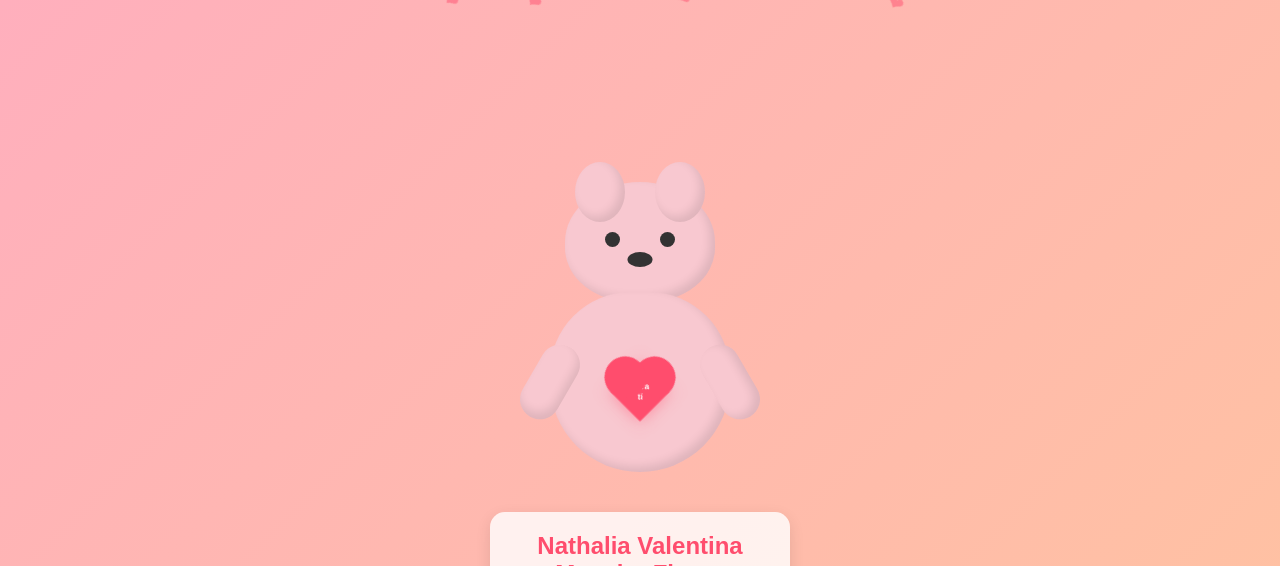
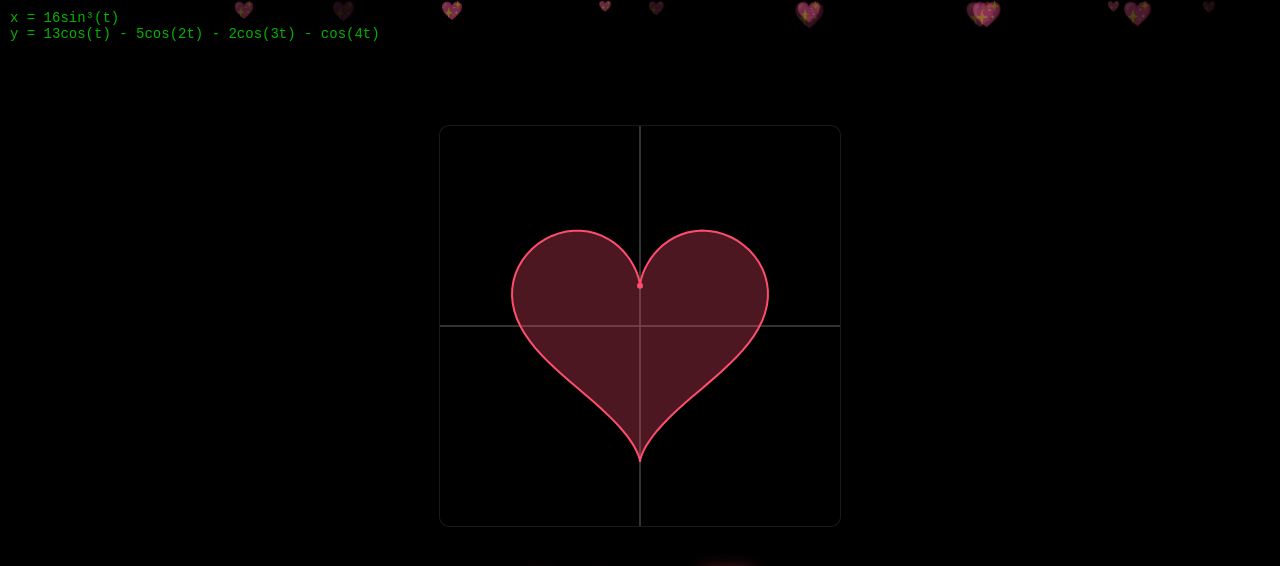
Before and after one commit to MattyTK96/nathalia, a plain HTML site: page index.html in a window 1280 px wide. Shown: the top 566 px of the page. Drawn offline with Linux system fonts and the light colour scheme.

Commit message:
Update index.html

```diff
--- a/index.html
+++ b/index.html
@@ -2,452 +2,271 @@
 <html lang="es">
 <head>
     <meta charset="UTF-8">
-    <meta name="viewport" content="width=device-width, initial-scale=1.0">
-    <title></title>
+    <title>Para mi Novia</title>
     <style>
-        * {
+        body {
             margin: 0;
             padding: 0;
-            box-sizing: border-box;
-        }
-
-        body {
-            font-family: 'Arial', sans-serif;
-            background: linear-gradient(135deg, #ffafbd, #ffc3a0);
-            min-height: 100vh;
             display: flex;
             justify-content: center;
             align-items: center;
+            flex-direction: column;
+            min-height: 100vh;
+            background: #000;
+            font-family: 'Arial', sans-serif;
             overflow: hidden;
-            padding: 20px;
+            color: white;
         }
 
         .container {
-            max-width: 100%;
             text-align: center;
             position: relative;
         }
 
-        .teddy-bear {
-            position: relative;
-            width: 250px;
-            height: 300px;
-            margin: 0 auto 30px;
-        }
-
-        .head {
-            width: 150px;
-            height: 120px;
-            background: #f8c8d0;
-            border-radius: 50% 50% 45% 45%;
-            position: absolute;
-            top: 0;
-            left: 50%;
-            transform: translateX(-50%);
-            box-shadow: inset -5px -5px 10px rgba(0,0,0,0.1);
-        }
-
-        .ear {
-            position: absolute;
-            width: 50px;
-            height: 60px;
-            background: #f8c8d0;
-            border-radius: 50%;
-            top: -20px;
-            box-shadow: inset -5px -5px 10px rgba(0,0,0,0.1);
-        }
-
-        .ear.left {
-            left: 10px;
-        }
-
-        .ear.right {
-            right: 10px;
-        }
-
-        .face {
-            position: absolute;
-            top: 30px;
-            left: 50%;
-            transform: translateX(-50%);
-            width: 120px;
-            height: 80px;
-        }
-
-        .eye {
-            position: absolute;
-            width: 15px;
-            height: 15px;
-            background: #333;
-            border-radius: 50%;
-            top: 20px;
-        }
-
-        .eye.left {
-            left: 25px;
-        }
-
-        .eye.right {
-            right: 25px;
-        }
-
-        .nose {
-            position: absolute;
-            width: 25px;
-            height: 15px;
-            background: #333;
-            border-radius: 50%;
-            top: 40px;
-            left: 50%;
-            transform: translateX(-50%);
-        }
-
-        .body {
-            width: 180px;
-            height: 180px;
-            background: #f8c8d0;
-            border-radius: 45% 45% 50% 50%;
-            position: absolute;
-            top: 110px;
-            left: 50%;
-            transform: translateX(-50%);
-            box-shadow: inset -5px -5px 10px rgba(0,0,0,0.1);
-        }
-
-        .arm {
-            position: absolute;
-            width: 40px;
-            height: 80px;
-            background: #f8c8d0;
-            border-radius: 20px;
-            top: 50px;
-            box-shadow: inset -5px -5px 10px rgba(0,0,0,0.1);
-        }
-
-        .arm.left {
-            left: -20px;
-            transform: rotate(30deg);
-        }
-
-        .arm.right {
-            right: -20px;
-            transform: rotate(-30deg);
-        }
-
-        .heart-container {
-            position: absolute;
-            top: 70px;
-            left: 50%;
-            transform: translateX(-50%);
-            width: 60px;
-            height: 60px;
-            display: flex;
-            justify-content: center;
-            align-items: center;
-            z-index: 10;
-        }
-
-        .heart {
-            width: 40px;
-            height: 40px;
-            background: #ff4d6d;
-            transform: rotate(45deg);
-            animation: heartbeat 1.5s infinite;
-            cursor: pointer;
-            display: flex;
-            justify-content: center;
-            align-items: center;
-            position: relative;
-            box-shadow: 0 0 15px rgba(255, 77, 109, 0.5);
-        }
-
-        .heart:before,
-        .heart:after {
-            content: '';
-            width: 40px;
-            height: 40px;
-            background: #ff4d6d;
-            border-radius: 50%;
-            position: absolute;
-        }
-
-        .heart:before {
-            top: -20px;
-            left: 0;
-        }
-
-        .heart:after {
-            top: 0;
-            left: -20px;
-        }
-
-        .heart-text {
-            transform: rotate(-45deg);
-            color: white;
-            font-size: 8px;
-            font-weight: bold;
-            text-align: center;
-            position: absolute;
-            width: 60px;
-            line-height: 1.2;
-        }
-
-        @keyframes heartbeat {
-            0% { transform: rotate(45deg) scale(1); }
-            25% { transform: rotate(45deg) scale(1.1); }
-            50% { transform: rotate(45deg) scale(1); }
-            75% { transform: rotate(45deg) scale(1.1); }
-            100% { transform: rotate(45deg) scale(1); }
+        canvas {
+            border: 1px solid rgba(255, 255, 255, 0.1);
+            border-radius: 10px;
+            background: rgba(0, 0, 0, 0.8);
+            margin: 20px;
         }
 
         .message {
-            background: rgba(255, 255, 255, 0.8);
-            border-radius: 15px;
-            padding: 20px;
+            font-size: 3em;
+            color: #ff4d6d;
+            opacity: 0;
+            transition: opacity 2s;
+            text-shadow: 0 0 10px #ff4d6d, 0 0 20px #ff4d6d;
             margin-top: 20px;
-            box-shadow: 0 5px 15px rgba(0,0,0,0.1);
-            max-width: 300px;
-            margin-left: auto;
-            margin-right: auto;
-            animation: fadeIn 2s;
         }
 
-        h1 {
-            color: #ff4d6d;
-            margin-bottom: 10px;
-            font-size: 24px;
+        .equation {
+            position: absolute;
+            top: 10px;
+            left: 10px;
+            font-family: 'Courier New', monospace;
+            font-size: 14px;
+            color: #0f0;
+            opacity: 0.7;
         }
 
-        p {
-            color: #555;
-            line-height: 1.5;
-            font-size: 16px;
-        }
-
-        .hidden-message {
-            display: none;
-            margin-top: 15px;
-            font-style: italic;
-            color: #ff4d6d;
-            font-weight: bold;
-            animation: fadeIn 1s;
-        }
-
-        @keyframes fadeIn {
-            from { opacity: 0; }
-            to { opacity: 1; }
-        }
-
-        .floating-hearts {
+        .hearts-background {
             position: absolute;
+            top: 0;
+            left: 0;
             width: 100%;
             height: 100%;
-            top: 0;
-            left: 0;
             pointer-events: none;
             z-index: -1;
         }
 
-        .floating-heart {
+        .heart-bg {
             position: absolute;
             font-size: 20px;
-            color: rgba(255, 77, 109, 0.5);
-            animation: float 5s infinite ease-in-out;
+            opacity: 0;
+            animation: float 5s linear infinite;
+            color: #ff4d6d;
         }
 
         @keyframes float {
-            0% { transform: translateY(0) rotate(0deg); opacity: 0; }
-            10% { opacity: 1; }
-            90% { opacity: 1; }
-            100% { transform: translateY(-100px) rotate(360deg); opacity: 0; }
+            to {
+                top: -100px;
+                opacity: 1;
+            }
         }
 
-        /* Responsive adjustments */
-        @media (max-width: 480px) {
-            .teddy-bear {
-                width: 200px;
-                height: 250px;
-            }
+        .controls {
+            margin-top: 20px;
+        }
 
-            .head {
-                width: 120px;
-                height: 100px;
-            }
+        button {
+            background: #ff4d6d;
+            color: white;
+            border: none;
+            padding: 10px 20px;
+            border-radius: 5px;
+            cursor: pointer;
+            margin: 5px;
+            font-size: 16px;
+            transition: background 0.3s;
+        }
 
-            .ear {
-                width: 40px;
-                height: 50px;
-            }
-
-            .face {
-                width: 100px;
-                height: 60px;
-            }
-
-            .eye {
-                width: 12px;
-                height: 12px;
-            }
-
-            .nose {
-                width: 20px;
-                height: 12px;
-            }
-
-            .body {
-                width: 140px;
-                height: 140px;
-                top: 90px;
-            }
-
-            .arm {
-                width: 30px;
-                height: 60px;
-            }
-
-            .heart-container {
-                top: 60px;
-            }
-
-            .message {
-                padding: 15px;
-            }
-
-            h1 {
-                font-size: 20px;
-            }
-
-            p {
-                font-size: 14px;
-            }
+        button:hover {
+            background: #ff3357;
         }
     </style>
 </head>
 <body>
+    <div class="hearts-background" id="heartsBg"></div>
+    <div class="equation" id="equation">x = 16sin³(t)<br>y = 13cos(t) - 5cos(2t) - 2cos(3t) - cos(4t)</div>
+
     <div class="container">
-        <div class="teddy-bear">
-            <div class="head">
-                <div class="ear left"></div>
-                <div class="ear right"></div>
-                <div class="face">
-                    <div class="eye left"></div>
-                    <div class="eye right"></div>
-                    <div class="nose"></div>
-                </div>
-            </div>
-            <div class="body">
-                <div class="arm left"></div>
-                <div class="arm right"></div>
-                <div class="heart-container">
-                    <div class="heart">
-                        <div class="heart-text">Para<br>ti</div>
-                    </div>
-                </div>
-            </div>
-        </div>
+        <canvas id="heartCanvas" width="400" height="400"></canvas>
+        <div class="message" id="message">Te Amo 💖</div>
 
-        <div class="message">
-            <h1>Nathalia Valentina Mansito Flores</h1>
-            <p></p>
-            <div class="hidden-message" id="secretMessage">¡Eres la persona más especial de mi vida!</div>
+        <div class="controls">
+            <button onclick="restartAnimation()">Repetir Animación</button>
+            <button onclick="toggleEquation()">Mostrar/Esconder Ecuación</button>
         </div>
     </div>
 
-    <div class="floating-hearts" id="floatingHearts"></div>
+    <script>
+        const canvas = document.getElementById('heartCanvas');
+        const ctx = canvas.getContext('2d');
+        const message = document.getElementById('message');
+        const heartsBg = document.getElementById('heartsBg');
+        const equation = document.getElementById('equation');
 
-    <script>
-        // Crear corazones flotantes
-        function createFloatingHearts() {
-            const container = document.getElementById('floatingHearts');
-            const heartCount = 15;
+        let animationId;
+        let t = 0;
+        let points = [];
+        const speed = 0.05;
+        let isDrawing = true;
 
-            for (let i = 0; i < heartCount; i++) {
-                const heart = document.createElement('div');
-                heart.innerHTML = '❤';
-                heart.classList.add('floating-heart');
+        // Función para dibujar el corazón usando ecuaciones paramétricas
+        function heartX(t) {
+            return 16 * Math.pow(Math.sin(t), 3);
+        }
 
-                // Posición aleatoria
-                const left = Math.random() * 100;
-                const delay = Math.random() * 5;
-                const duration = 3 + Math.random() * 4;
+        function heartY(t) {
+            return 13 * Math.cos(t) - 5 * Math.cos(2*t) - 2 * Math.cos(3*t) - Math.cos(4*t);
+        }
 
-                heart.style.left = `${left}%`;
-                heart.style.animationDelay = `${delay}s`;
-                heart.style.animationDuration = `${duration}s`;
+        function drawHeart() {
+            ctx.clearRect(0, 0, canvas.width, canvas.height);
 
-                container.appendChild(heart);
+            // Dibujar ejes coordenados
+            ctx.strokeStyle = 'rgba(255, 255, 255, 0.2)';
+            ctx.beginPath();
+            ctx.moveTo(0, canvas.height/2);
+            ctx.lineTo(canvas.width, canvas.height/2);
+            ctx.moveTo(canvas.width/2, 0);
+            ctx.lineTo(canvas.width/2, canvas.height);
+            ctx.stroke();
+
+            // Configuración para dibujar el corazón
+            ctx.strokeStyle = '#ff4d6d';
+            ctx.fillStyle = 'rgba(255, 77, 109, 0.1)';
+            ctx.lineWidth = 2;
+
+            if (isDrawing) {
+                // Calcular nuevo punto
+                const x = heartX(t);
+                const y = heartY(t);
+
+                // Escalar y centrar en el canvas
+                const scale = 8;
+                const canvasX = canvas.width/2 + x * scale;
+                const canvasY = canvas.height/2 - y * scale;
+
+                points.push({x: canvasX, y: canvasY});
+
+                // Dibujar todos los puntos conectados
+                if (points.length > 1) {
+                    ctx.beginPath();
+                    ctx.moveTo(points[0].x, points[0].y);
+
+                    for (let i = 1; i < points.length; i++) {
+                        ctx.lineTo(points[i].x, points[i].y);
+                    }
+                    ctx.stroke();
+                }
+
+                // Dibujar el punto actual
+                ctx.fillStyle = '#ff4d6d';
+                ctx.beginPath();
+                ctx.arc(canvasX, canvasY, 3, 0, Math.PI * 2);
+                ctx.fill();
+
+                t += speed;
+
+                // Cuando completamos el corazón (2π radianes)
+                if (t > Math.PI * 2) {
+                    isDrawing = false;
+
+                    // Rellenar el corazón
+                    ctx.fillStyle = 'rgba(255, 77, 109, 0.3)';
+                    ctx.beginPath();
+                    ctx.moveTo(points[0].x, points[0].y);
+                    for (let i = 1; i < points.length; i++) {
+                        ctx.lineTo(points[i].x, points[i].y);
+                    }
+                    ctx.fill();
+
+                    // Mostrar mensaje
+                    setTimeout(() => {
+                        message.style.opacity = 1;
+                        createHeartsStorm();
+                    }, 500);
+                } else {
+                    animationId = requestAnimationFrame(drawHeart);
+                }
             }
         }
 
-        // Mostrar mensaje secreto al hacer clic en el corazón
-        document.querySelector('.heart').addEventListener('click', function() {
-            const secretMessage = document.getElementById('secretMessage');
-            secretMessage.style.display = 'block';
+        function createFloatingHeart() {
+            const heartBg = document.createElement('div');
+            heartBg.innerHTML = '💖';
+            heartBg.classList.add('heart-bg');
+            heartBg.style.left = Math.random() * 100 + 'vw';
+            heartBg.style.animationDuration = (Math.random() * 3 + 2) + 's';
+            heartBg.style.fontSize = (Math.random() * 20 + 10) + 'px';
+            heartsBg.appendChild(heartBg);
 
-            // Crear efecto de confeti de corazones
-            createHeartExplosion();
-        });
+            setTimeout(() => {
+                heartBg.remove();
+            }, 5000);
+        }
 
-        // Efecto de explosión de corazones
-        function createHeartExplosion() {
-            const container = document.querySelector('.container');
-            const heartCount = 20;
-
-            for (let i = 0; i < heartCount; i++) {
-                const heart = document.createElement('div');
-                heart.innerHTML = '❤';
-                heart.style.position = 'absolute';
-                heart.style.fontSize = '20px';
-                heart.style.color = '#ff4d6d';
-                heart.style.left = '50%';
-                heart.style.top = '50%';
-                heart.style.zIndex = '100';
-                heart.style.pointerEvents = 'none';
-
-                // Animación aleatoria
-                const angle = Math.random() * Math.PI * 2;
-                const distance = 50 + Math.random() * 100;
-                const duration = 0.8 + Math.random() * 0.7;
-
-                heart.style.animation = `heartExplosion ${duration}s forwards`;
-                heart.style.setProperty('--angle', angle);
-                heart.style.setProperty('--distance', distance);
-
-                container.appendChild(heart);
-
-                // Eliminar después de la animación
-                setTimeout(() => {
-                    heart.remove();
-                }, duration * 1000);
-            }
-
-            // Añadir estilos para la animación de explosión
-            if (!document.getElementById('explosionStyles')) {
-                const style = document.createElement('style');
-                style.id = 'explosionStyles';
-                style.textContent = `
-                    @keyframes heartExplosion {
-                        0% {
-                            transform: translate(-50%, -50%) scale(1);
-                            opacity: 1;
-                        }
-                        100% {
-                            transform: translate(
-                                calc(-50% + cos(var(--angle)) * var(--distance) * 1vw),
-                                calc(-50% + sin(var(--angle)) * var(--distance) * 1vh)
-                            ) scale(0);
-                            opacity: 0;
-                        }
-                    }
-                `;
-                document.head.appendChild(style);
+        function createHeartsStorm() {
+            for(let i = 0; i < 20; i++) {
+                setTimeout(createFloatingHeart, i * 100);
             }
         }
 
-        // Inicializar
-        document.addEventListener('DOMContentLoaded', function() {
-            createFloatingHearts();
+        function restartAnimation() {
+            cancelAnimationFrame(animationId);
+            t = 0;
+            points = [];
+            isDrawing = true;
+            message.style.opacity = 0;
+            setTimeout(drawHeart, 500);
+        }
+
+        function toggleEquation() {
+            equation.style.display = equation.style.display === 'none' ? 'block' : 'none';
+        }
+
+        // Efecto interactivo al hacer clic en el canvas
+        canvas.addEventListener('click', function() {
+            createHeartsStorm();
+
+            // Efecto de pulso en el corazón
+            ctx.fillStyle = 'rgba(255, 77, 109, 0.5)';
+            ctx.beginPath();
+            ctx.moveTo(points[0].x, points[0].y);
+            for (let i = 1; i < points.length; i++) {
+                ctx.lineTo(points[i].x, points[i].y);
+            }
+            ctx.fill();
+
+            setTimeout(() => {
+                ctx.fillStyle = 'rgba(255, 77, 109, 0.3)';
+                ctx.beginPath();
+                ctx.moveTo(points[0].x, points[0].y);
+                for (let i = 1; i < points.length; i++) {
+                    ctx.lineTo(points[i].x, points[i].y);
+                }
+                ctx.fill();
+            }, 300);
         });
+
+        // Iniciar la animación
+        drawHeart();
+
+        // Crear algunos corazones de fondo iniciales
+        for(let i = 0; i < 3; i++) {
+            setTimeout(createFloatingHeart, i * 1000);
+        }
     </script>
 </body>
 </html>
```
